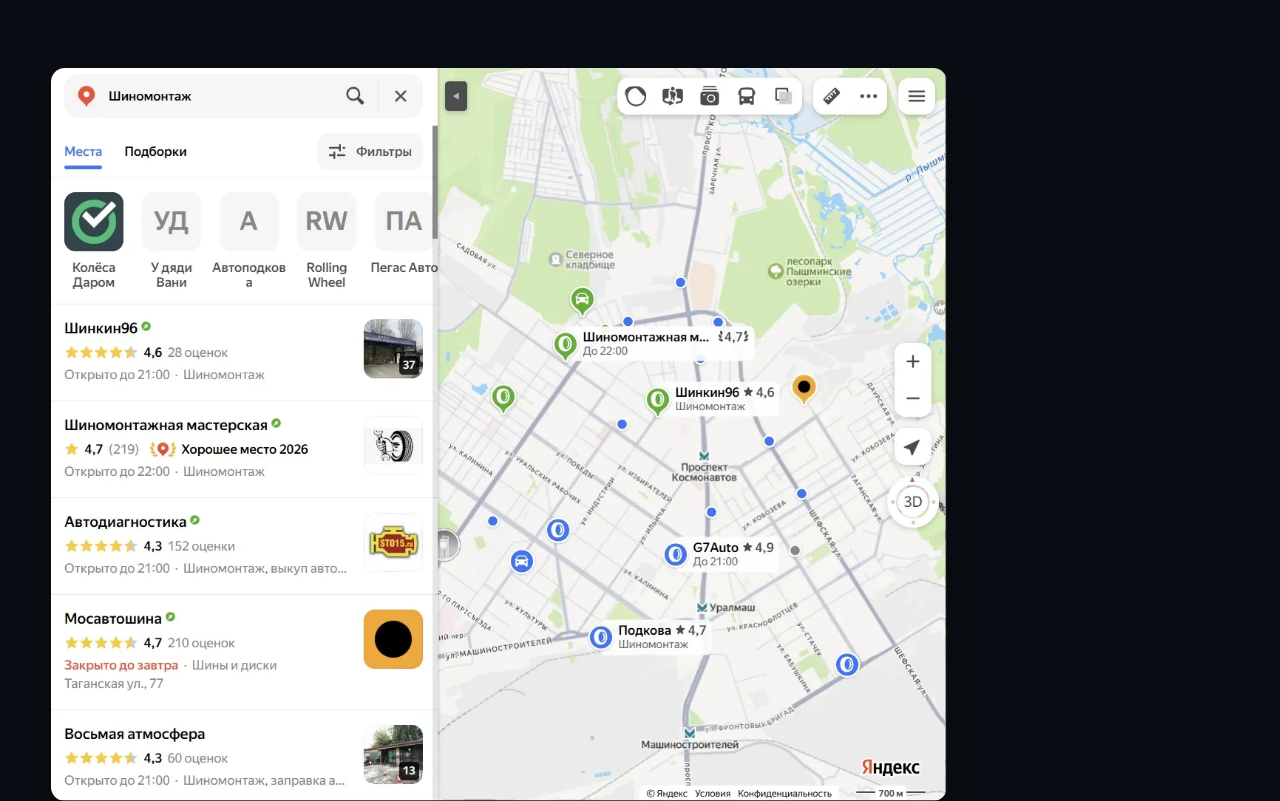
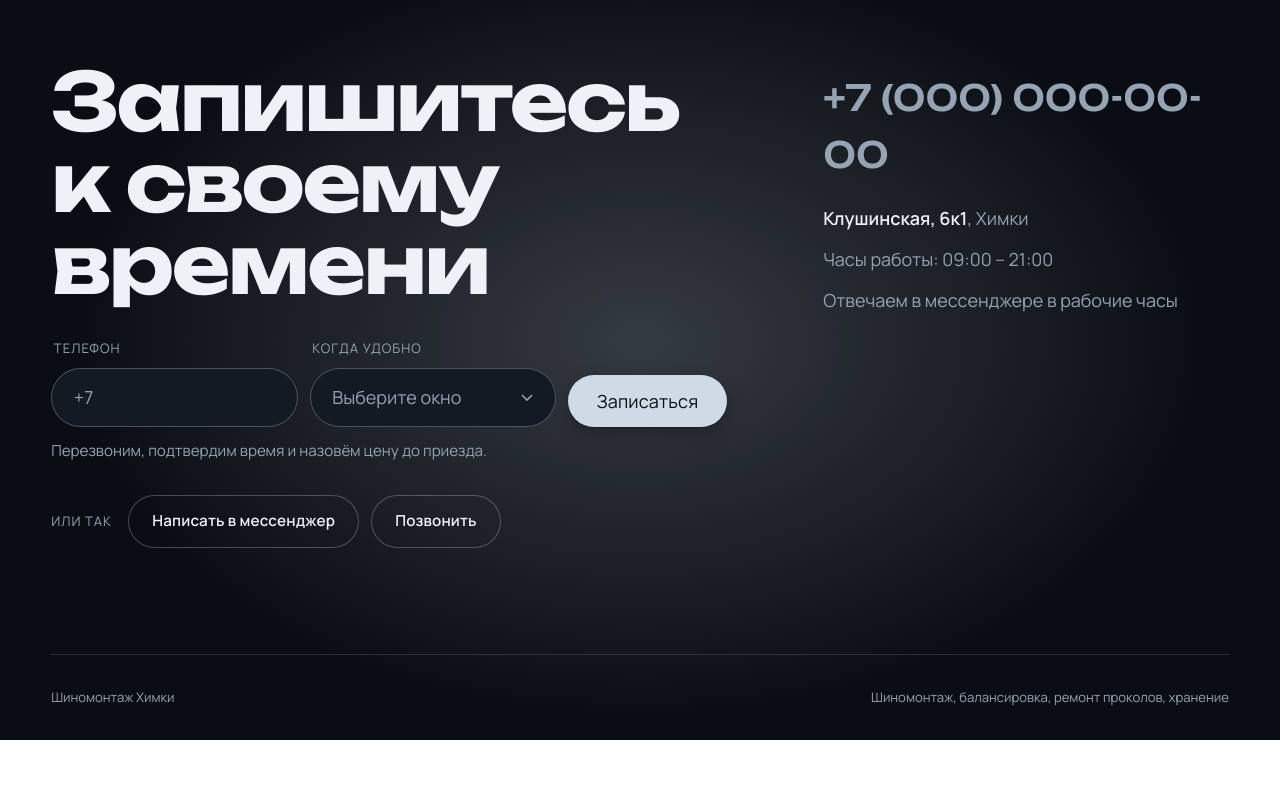
Before and after one commit to uzkm73-TROS/shinomontazh-demo, a plain HTML site: page index.html in a window 1280 px wide. Shown: the part 9488-10289 px from the top of the page. After the commit the page ends 10228 px from the top, so only its background shows below. Drawn offline with Linux system fonts and the light colour scheme.

Commit message:
Убран скриншот Яндекс.Карт

```diff
--- a/index.html
+++ b/index.html
@@ -156,9 +156,6 @@
   .promise__fig img { width: 100%; height: 100%; object-fit: cover; }
   @media (max-width: 860px) { .promise { grid-template-columns: 1fr; } }
 
-  /* ---- фото после обещаний (скриншот поиска на Яндекс.Картах) -------------------- */
-  .shot { max-width: 56rem; margin-inline: auto; border-radius: var(--v-radius); overflow: hidden; box-shadow: var(--v-e2), var(--v-edge); }
-  .shot img { display: block; width: 100%; height: auto; }
   /* ---- финал: запись без звонка ------------------------------------------------ */
   .close { min-height: 100svh; display: grid; grid-template-rows: 1fr auto; padding: clamp(6rem, 14vh, 9rem) var(--v-gutter) 0;
     background: radial-gradient(60rem 40rem at calc(var(--v-mx, .5) * 100%) calc(var(--v-my, .5) * 100%), rgb(207 218 230 / .22), transparent 60%); }
@@ -362,14 +359,6 @@
       </div>
     </section>
 
-    <!-- 6а · ФОТО: скриншот поиска на Яндекс.Картах, по просьбе заказчика демо -->
-    <section class="v-section" data-v-act="flow" data-v-drift="#0c1118" aria-label="Скриншот поиска на Яндекс.Картах">
-      <div class="v-wrap" data-v-in>
-        <figure class="shot">
-          <img src="assets/poisk-karty.webp" alt="Результаты поиска «Шиномонтаж» на Яндекс.Картах" width="1212" height="992" loading="lazy" decoding="async">
-        </figure>
-      </div>
-    </section>
     <!-- 7 · ДЕЙСТВИЕ: запись без звонка -->
     <section data-v-act="flow" data-v-drift="#0a0e14" id="zapis" aria-label="Записаться">
       <div class="close" data-v-spotlight>
```
Also changed, not shown: assets/poisk-karty.webp (deleted).
